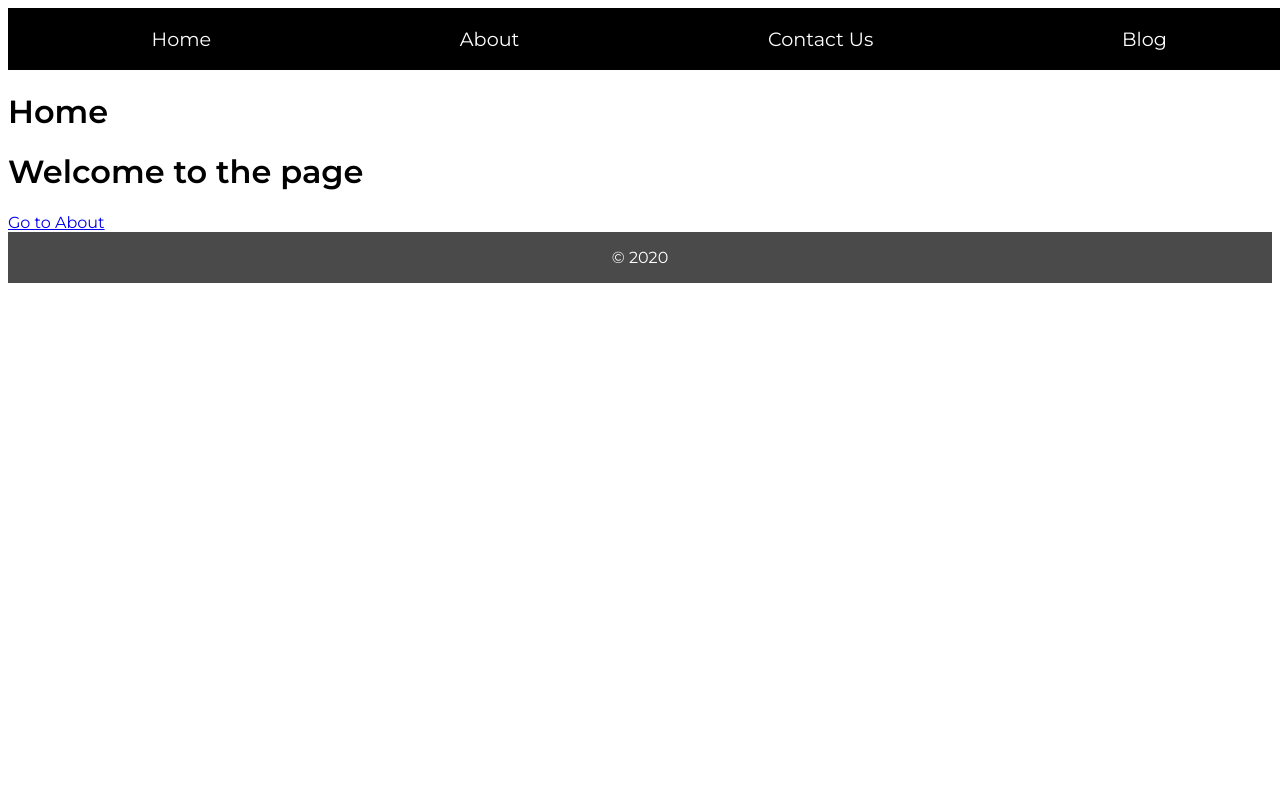
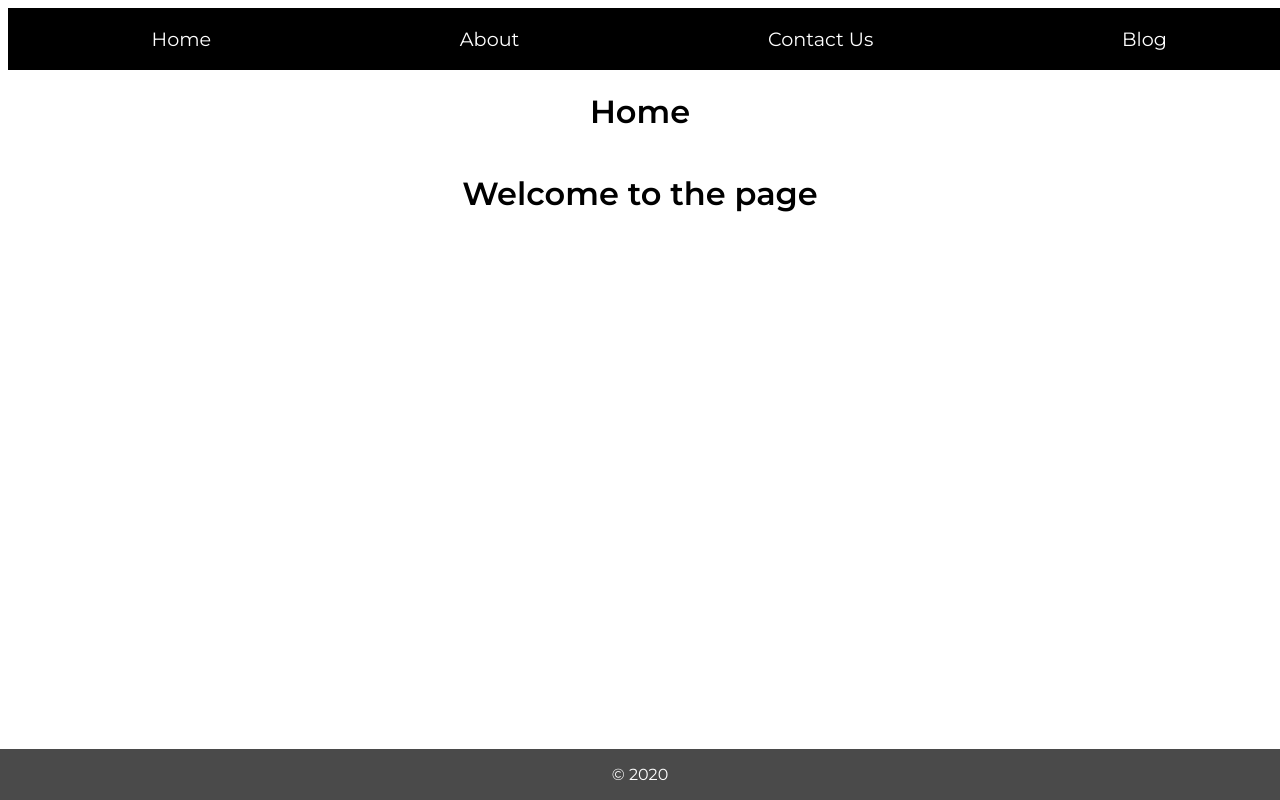
Before and after one commit to Mday1313/next-react, a Next.js app: page / in a window 1280 px wide. Shown: the top 800 px of the page. Built offline with nearby package versions, Linux system fonts and the light colour scheme; a small style sheet from the web is missing.

Commit message:
read me and footer update

```diff
--- a/components/Layout.js
+++ b/components/Layout.js
@@ -23,9 +23,9 @@ const Layout = ( { children, title, subtitle } ) => (
             <Link href="/blog"><a>Blog</a></Link>
         </header>
 
-        <h1>{title}</h1>
+        <h1 style={{textAlign: "center" }}>{title}</h1>
         <h3>{subtitle}</h3>
-        {children}
+        <div style={{display: "flex", justifyContent: "center"}}>{children}</div>
 
         <footer>&copy; {new Date().getFullYear()}</footer>
         <style jsx>{`
@@ -57,6 +57,10 @@ const Layout = ( { children, title, subtitle } ) => (
                 color: #fff;
                 background: #4a4a4a;
                 text-align: center;
+                position:absolute;
+                left:0;
+                bottom:0;
+                right:0;
             }
         `}</style>
         <style global jsx>{`
--- a/pages/index.js
+++ b/pages/index.js
@@ -1,12 +1,9 @@
-import Link from 'next/link';
 import Layout from '../components/Layout';
 
 const Index = () => (
     <Layout title="Home">
         <h1>Welcome to the page</h1>
-        <Link href="/about">
-            <a> Go to About</a>
-        </Link>
+
     </Layout>
 
 
--- a/pages/post.js
+++ b/pages/post.js
@@ -4,7 +4,7 @@ import { withRouter } from 'next/router';
 
 const Post = ({ router }) => (
     <Layout title={router.query.title}>
-        <p>Lorem ipsum dolor sit amet consectetur adipisicing elit. Praesentium animi a alias asperiores sit! Aspernatur reprehenderit corporis repellat cumque ea, non modi quo. Nobis quod, a ad at fugiat voluptatibus.</p>
+        <p style={{ width: "80vw" }}>Lorem ipsum dolor sit amet consectetur adipisicing elit. Praesentium animi a alias asperiores sit! Aspernatur reprehenderit corporis repellat cumque ea, non modi quo. Nobis quod, a ad at fugiat voluptatibus.</p>
     </Layout>
 )
 
```
Also changed, not shown: 1 other file (tests, documents, lock files or other folders).
